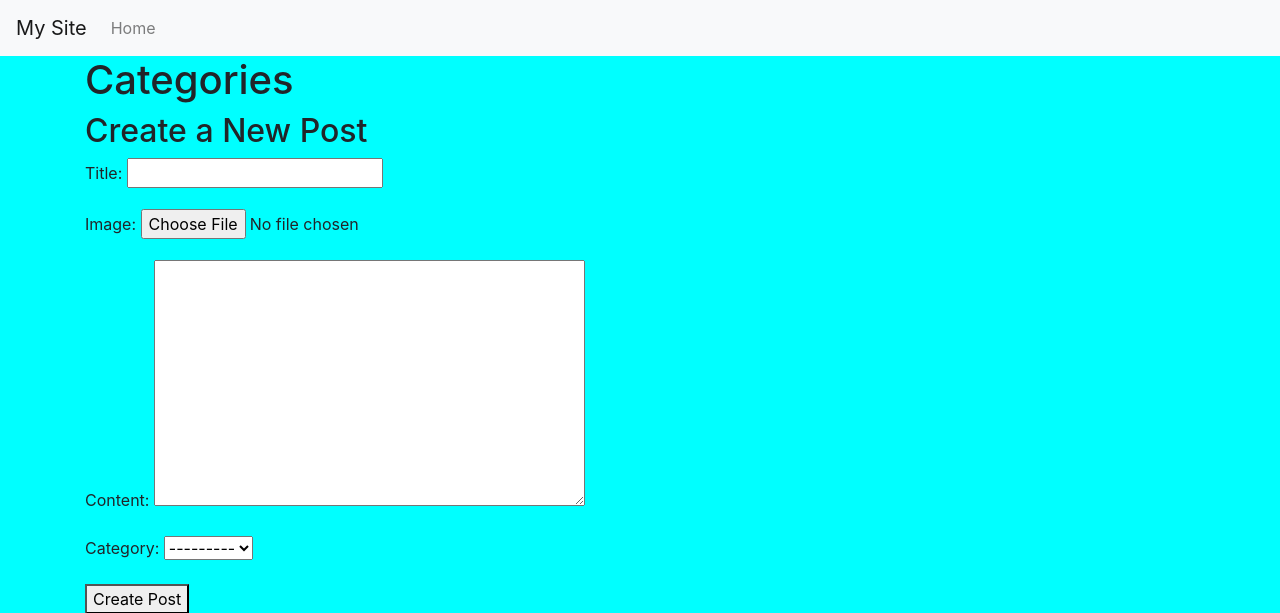
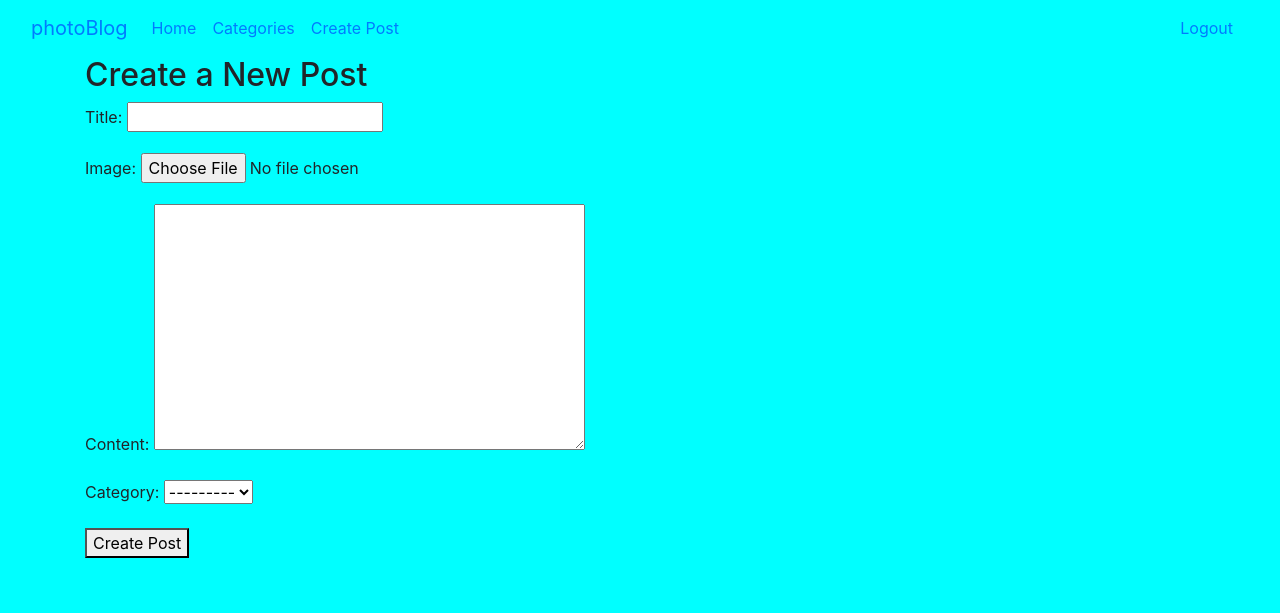
Before and after one commit to farzamgt/photoBlog, a Django app: page /posts/post/new/ in a window 1280 px wide. Shown: the top 613 px of the page. Run offline with Django 5.2, Linux system fonts and the light colour scheme; the visitor is signed in with stand-in values (Sample User, id 1); data that the repository does not hold is empty; some libraries are stand-ins or nearby versions.

Commit message:
nav-bar has been added.

```diff
--- a/photoBlog/templates/base.html
+++ b/photoBlog/templates/base.html
@@ -13,17 +13,41 @@
     {% endblock %}
 </head>
 <body>
-    <nav class="navbar navbar-expand-lg navbar-light bg-light">
-        <a class="navbar-brand" href="#">My Site</a>
-        <div class="collapse navbar-collapse">
-            <ul class="navbar-nav mr-auto">
-                <li class="nav-item">
-                    <a class="nav-link" href="{% url 'homepage' %}">Home</a>
-                </li>
-                <!-- Add more nav items here -->
-            </ul>
+    <nav class="navbar navbar-expand-lg bg-body-tertiary">
+        <div class="container-fluid d-flex">
+            <a class="navbar-brand" href="{% url 'homepage' %}">photoBlog</a>
+            <button class="navbar-toggler" type="button" data-bs-toggle="collapse" data-bs-target="#navbarText" aria-controls="navbarText" aria-expanded="false" aria-label="Toggle navigation">
+                <span class="navbar-toggler-icon"></span>
+            </button>
+            <div class="collapse navbar-collapse" id="navbarText">
+                <ul class="navbar-nav me-auto mb-2 mb-lg-0">
+                    <li class="nav-item">
+                        <a class="nav-link" href="{% url 'homepage' %}">Home</a>
+                    </li>
+                    <li class="nav-item">
+                        <a class="nav-link" href="{% url 'homepage' %}#categories">Categories</a>
+                    </li>
+                    {% if user.is_authenticated %}
+                    <li class="nav-item">
+                        <a class="nav-link" href="{% url 'post_create' %}">Create Post</a>
+                    </li>
+                    {% endif %}
+                </ul>
+            </div>
+            <div class="d-flex ms-auto">
+                <span class="d-flex nav-item">
+                    {% if user.is_authenticated %}
+                        <a class="nav-link" href="{% url 'logout' %}">Logout</a>
+                    {% else %}
+                        <a class="nav-link" href="{% url 'login' %}">Login</a>
+                        <a class="nav-link" href="{% url 'registration' %}">Register</a>
+                    {% endif %}
+                </span>
+            </div>
         </div>
     </nav>
+
+
     <div class="container">
         {% block content %}
         {% endblock %}
--- a/photoBlog/templates/posts/create_post.html
+++ b/photoBlog/templates/posts/create_post.html
@@ -3,7 +3,6 @@
 {% block title %}Categories{% endblock %}
 
 {% block content %}
-<h1>Categories</h1>
 
 <!-- Form to create a new post -->
 <h2>Create a New Post</h2>
```
